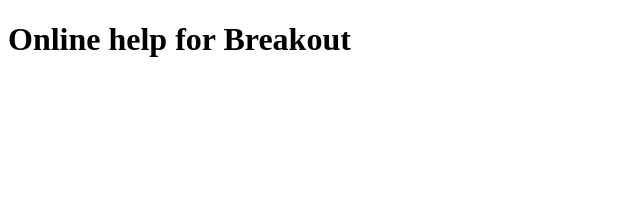
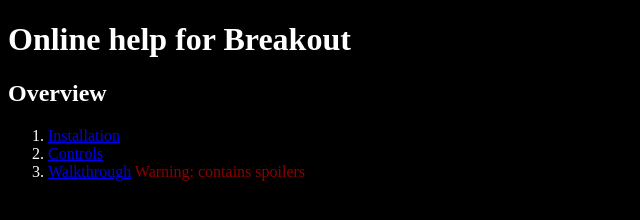
Before and after one commit to bababooey1234/BreakoutHelp, a plain HTML site: page index.html in a window 1280 px wide. Shown: the whole page, without its empty margins (0-640 px from the left). Drawn offline with Linux system fonts and the light colour scheme.

Commit message:
added basic scaffold

```diff
--- a/index.html
+++ b/index.html
@@ -1,12 +1,26 @@
 <!DOCTYPE html>
+<!-- Document scaffold auto-generated by VSCode -->
 <html lang="en">
 <head>
     <meta charset="UTF-8">
     <meta http-equiv="X-UA-Compatible" content="IE=edge">
     <meta name="viewport" content="width=device-width, initial-scale=1.0">
     <title>Breakout Help</title>
+    <link rel="stylesheet" href="style.css">
 </head>
 <body>
     <h1>Online help for Breakout</h1>
+    <h2>Overview</h2>
+    <ol>
+        <li>
+            <a href="install">Installation</a>
+        </li>
+        <li>
+            <a href="controls">Controls</a>
+        </li>
+        <li>
+            <a href="walkthrough">Walkthrough</a> <span class="warning">Warning: contains spoilers</span>
+        </li>
+    </ol>
 </body>
 </html>
--- /dev/null
+++ b/style.css
@@ -0,0 +1,8 @@
+body {
+    background-color: black;
+    color: white;
+}
+
+.warning {
+    color: darkred;
+}
```
Also changed, not shown: controls.html (added, +13 -0 lines), install.html (added, +13 -0 lines), walkthrough.html (added, +13 -0 lines).
